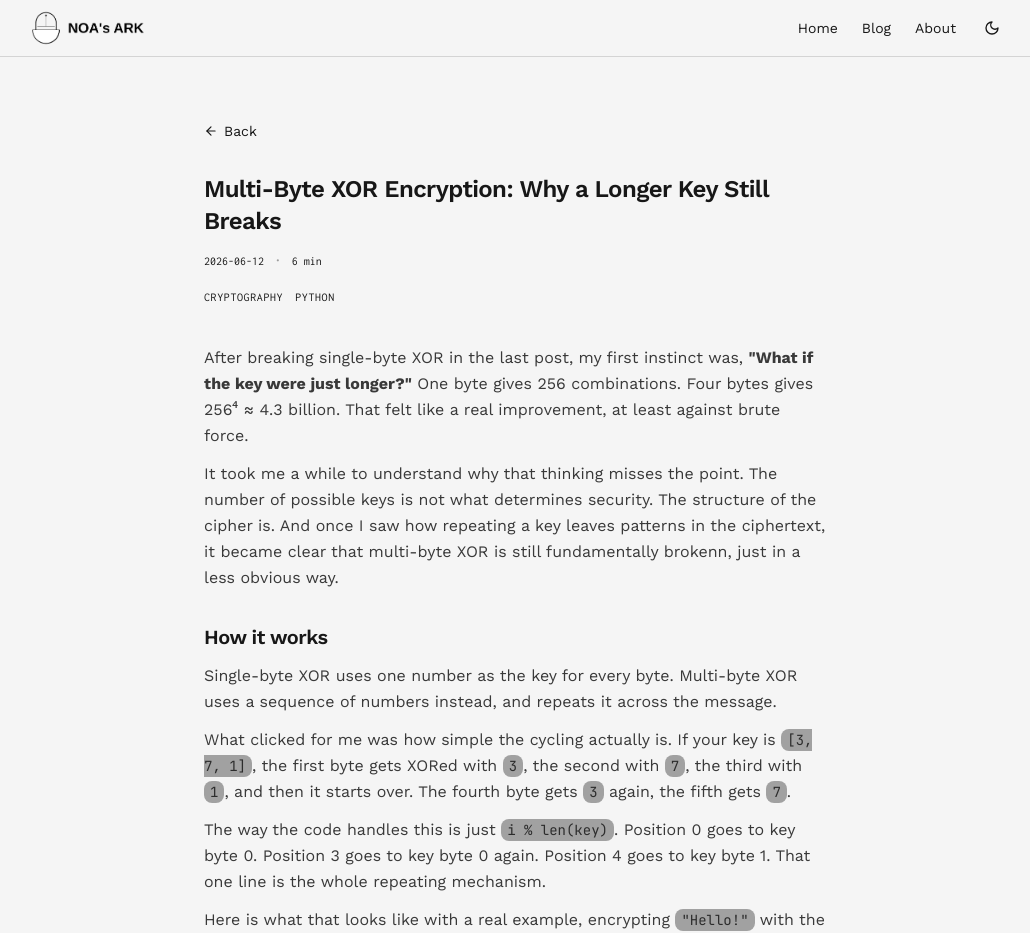
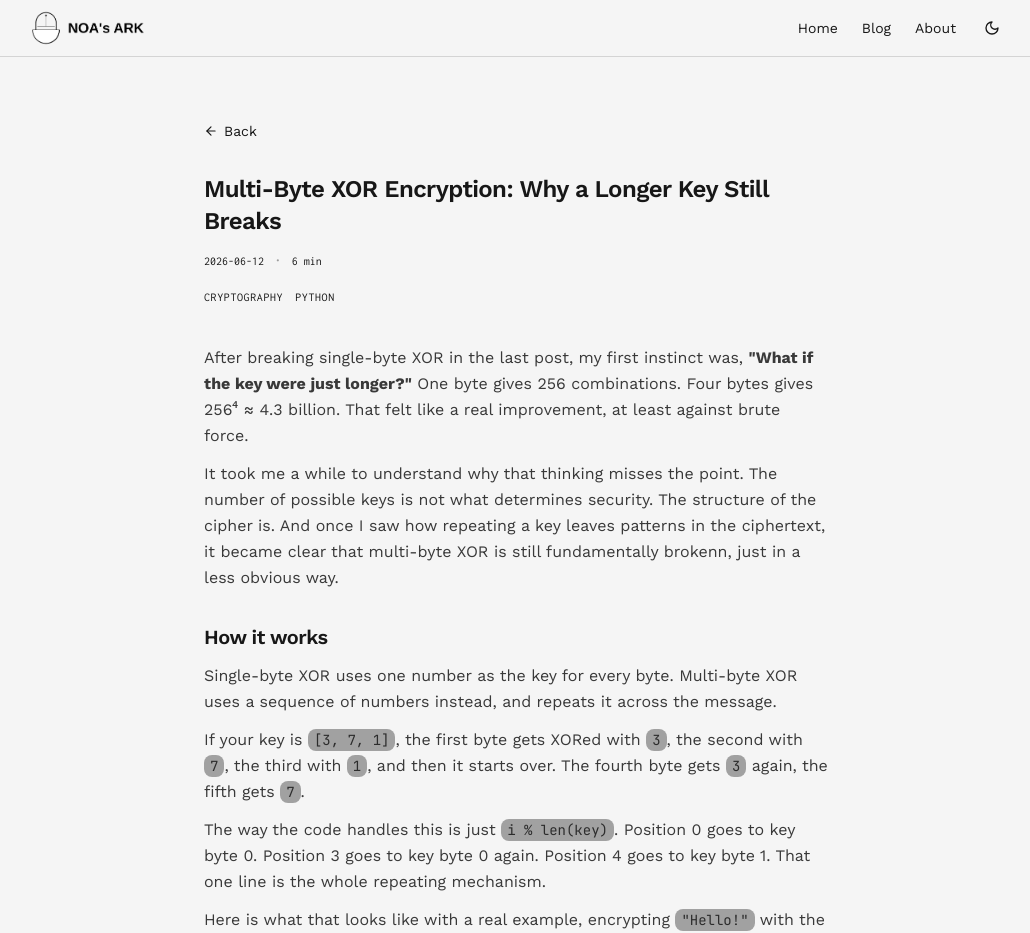
Before and after one commit to n0as-ark/logbook, a React (Vite) app: page /logbook/blog/multi-byte-xor in a window 1280 px wide. Shown: the top 933 px of the page, without its empty margins (124-1154 px from the left). Built offline with nearby package versions, Linux system fonts and the light colour scheme; the HTML template or start-up script is replaced by a standard one.

Commit message:
Update posts.ts

```diff
--- a/src/data/posts.ts
+++ b/src/data/posts.ts
@@ -420,7 +420,7 @@ recovered  = xor_decrypt(ciphertext, b"SECRET")`,
 It took me a while to understand why that thinking misses the point. The number of possible keys is not what determines security. The structure of the cipher is. And once I saw how repeating a key leaves patterns in the ciphertext, it became clear that multi-byte XOR is still fundamentally brokenn, just in a less obvious way.
 ## How it works
 Single-byte XOR uses one number as the key for every byte. Multi-byte XOR uses a sequence of numbers instead, and repeats it across the message.
-What clicked for me was how simple the cycling actually is. If your key is \`[3, 7, 1]\`, the first byte gets XORed with \`3\`, the second with \`7\`, the third with \`1\`, and then it starts over. The fourth byte gets \`3\` again, the fifth gets \`7\`.
+If your key is \`[3, 7, 1]\`, the first byte gets XORed with \`3\`, the second with \`7\`, the third with \`1\`, and then it starts over. The fourth byte gets \`3\` again, the fifth gets \`7\`.
 The way the code handles this is just \`i % len(key)\`. Position 0 goes to key byte 0. Position 3 goes to key byte 0 again. Position 4 goes to key byte 1. That one line is the whole repeating mechanism.
 Here is what that looks like with a real example, encrypting \`"Hello!"\` with the key \`"KEY"\`. Each character is shown as its ASCII value in hex, so \`H\` is \`0x48\` and \`K\` is \`0x4B\`:
 | Row | 0 | | 1 | | 2 | | 3 | | 4 | | 5 |
```
